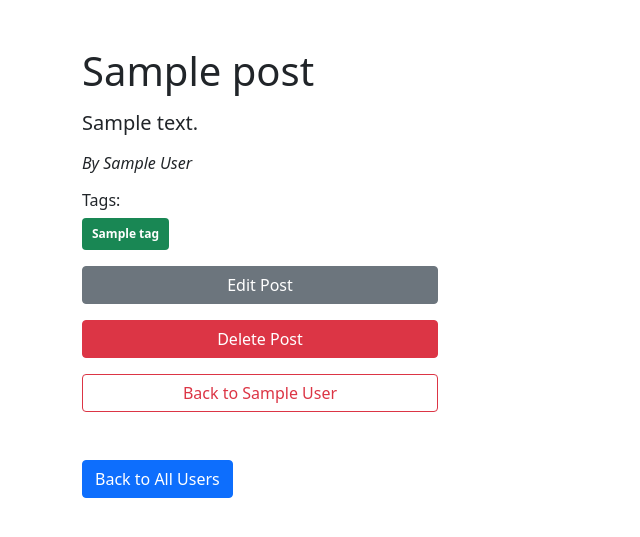
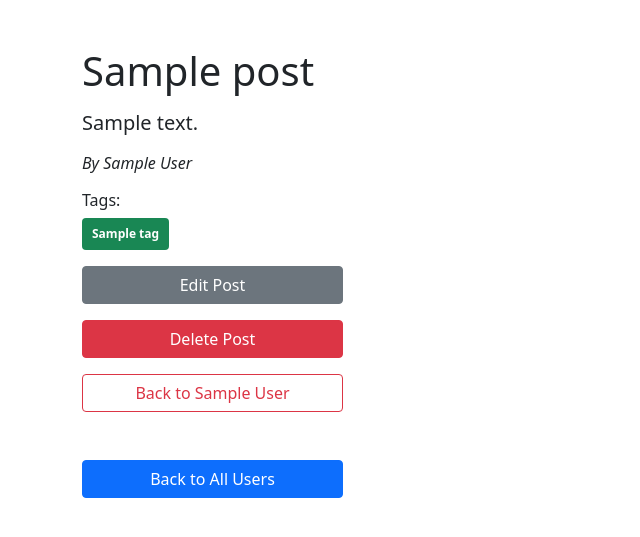
Before and after one commit to nicholasDWinters/blogly-2, a Flask app: page /posts/1 in a window 1280 px wide. Shown: the part 113-650 px from the top of the page, without its empty margins (0-640 px from the left). Run offline with Flask 2, Linux system fonts and the light colour scheme; tables that the repository leaves empty hold one stand-in row (values such as "Sample post").

Commit message:
finished styling buttons and show pages

```diff
--- a/static/app.css
+++ b/static/app.css
@@ -35,3 +35,7 @@ hr {
 .pill {
     padding: 10px;
 }
+
+#tagHeading {
+    display: inline;
+}
--- a/templates/index.html
+++ b/templates/index.html
@@ -10,7 +10,7 @@
     {%endfor%}
 </ul>
 <div class="row">
-    <div class="col-4 d-grid gap-2">
+    <div class="col-3 d-grid gap-2">
 
         <a class="btn btn-success mt-3" href="/users/new">Create User</a>
 
--- a/templates/show.html
+++ b/templates/show.html
@@ -27,7 +27,7 @@
     </div>
 </div>
 <div class="row">
-    <div class="col-4">
+    <div class="col-3 d-grid gap-2">
 
         <a href="/users" class="btn btn-primary mt-5">Back to All Users</a>
     </div>
--- a/templates/showPost.html
+++ b/templates/showPost.html
@@ -5,7 +5,7 @@
 {%block content%}
 <div class="row">
 
-    <div class="col-4">
+    <div class="col-3">
         <h1 class="mt-5">{{post.title}}</h1>
         <h5 class="mt-3">{{post.content}}</h5>
         <p class="mt-3"><i>By {{user.full_name()}}</i></p>
@@ -23,7 +23,7 @@
     </div>
 </div>
 <div class="row">
-    <div class="col-4">
+    <div class="col-3 d-grid gap-2">
 
         <a href="/users" class="btn btn-primary mt-5">Back to All Users</a>
     </div>
--- a/templates/tags.html
+++ b/templates/tags.html
@@ -10,11 +10,12 @@
     {%endfor%}
 </ul>
 <div class="row">
-    <div class="col-4 d-grid gap-2">
+    <div class="col-3 d-grid gap-2">
 
         <a class="btn btn-success mt-3" href="/tags/new">Create Tag</a>
 
 
+        <a href="/users" class="btn btn-dark mt-3">Show All Users</a>
         <a href="/" class="btn btn-primary mt-3">Back to Home</a>
 
     </div>
```
Also changed, not shown: templates/home.html (+7 -2 lines).
